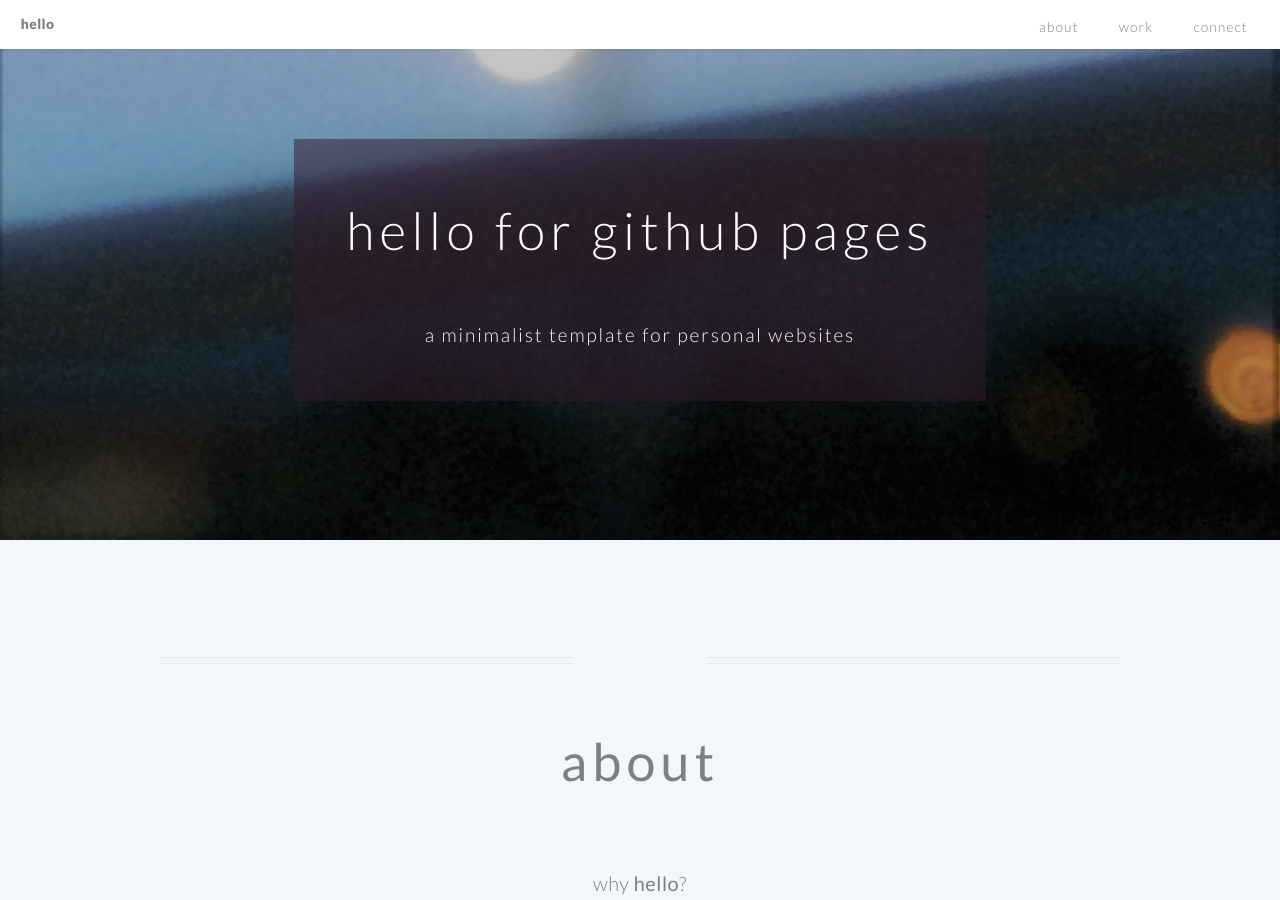
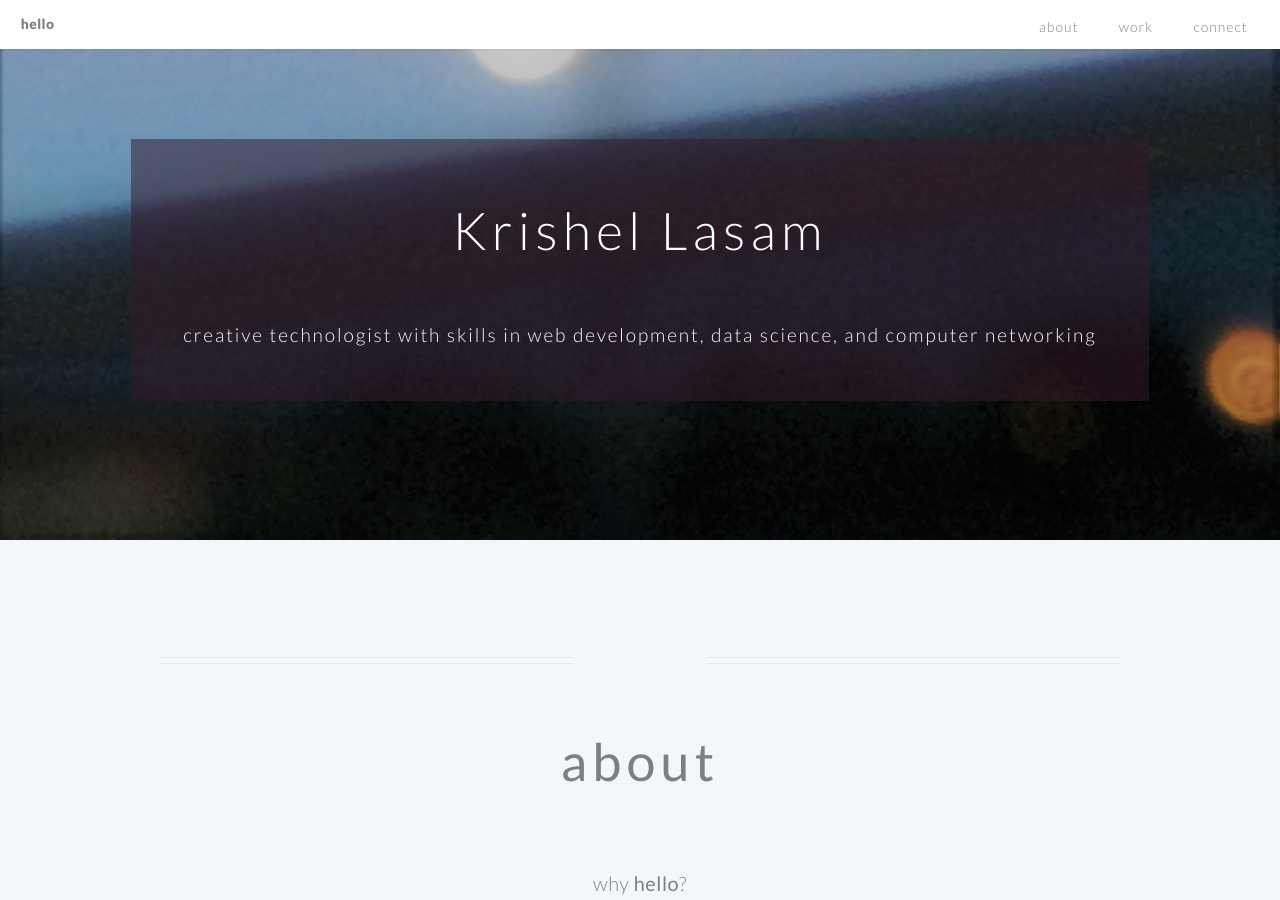
Before and after one commit to krishl/krishl.github.io, a Jekyll site: the page built from index.md, in a window 1280 px wide and 900 px high. Built offline with Jekyll 4.4.1, drawn with Linux system fonts in a browser that asks for light colours.

Commit message:
Update index.md

```diff
--- a/index.md
+++ b/index.md
@@ -4,20 +4,20 @@ layout: hello-default
 # using Markdown language, you can customize the following variables!
 
 # these variables are required -------------------------------
-banner_title: hello for github pages
-banner_subtitle: a minimalist template for personal websites
+banner_title: Krishel Lasam
+banner_subtitle: creative technologist with skills in web development, data science, and computer networking
 background_image: /images/background.jpeg
 
 # all of the following variables are optional -----------------
-page_url: /hello # only include this variable if you aren't building the page to your primary domain
+# page_url:
 
 # favicon
 favicon: /assets/ico/favicon.ico
 
 # social media
-twitter_username: notsaragong # # your twitter handle
-github_username:  saragong # your github username
-linkedin: saragong # the part after ("https://www.linkedin.com/in/...")
+# twitter_username:
+github_username:  krishl
+linkedin: krishel
 # facebook_username: <-- your facebook username (the part after "https://www.facebook.com/...")
 # google_analytics: <-- your google analytics Tracking ID
 
@@ -37,7 +37,7 @@ portfolio_description: you can include a portfolio showcasing your work and orga
 # By declaring these variables, you can include a CTA section.
 cta: connect # the heading for your CTA section
 cta_description: questions, comments, or concerns? please don't hesitate to reach out. # a description to be desplayed below the heading and above the content
-cta_button: mailto:saragong@usc.edu # a link to an external website or to media
+cta_button: mailto:krishel.lasam@gmail.com # a link to an external website or to media
 cta_button_label: contact # the label on the button
 
 ---
```
